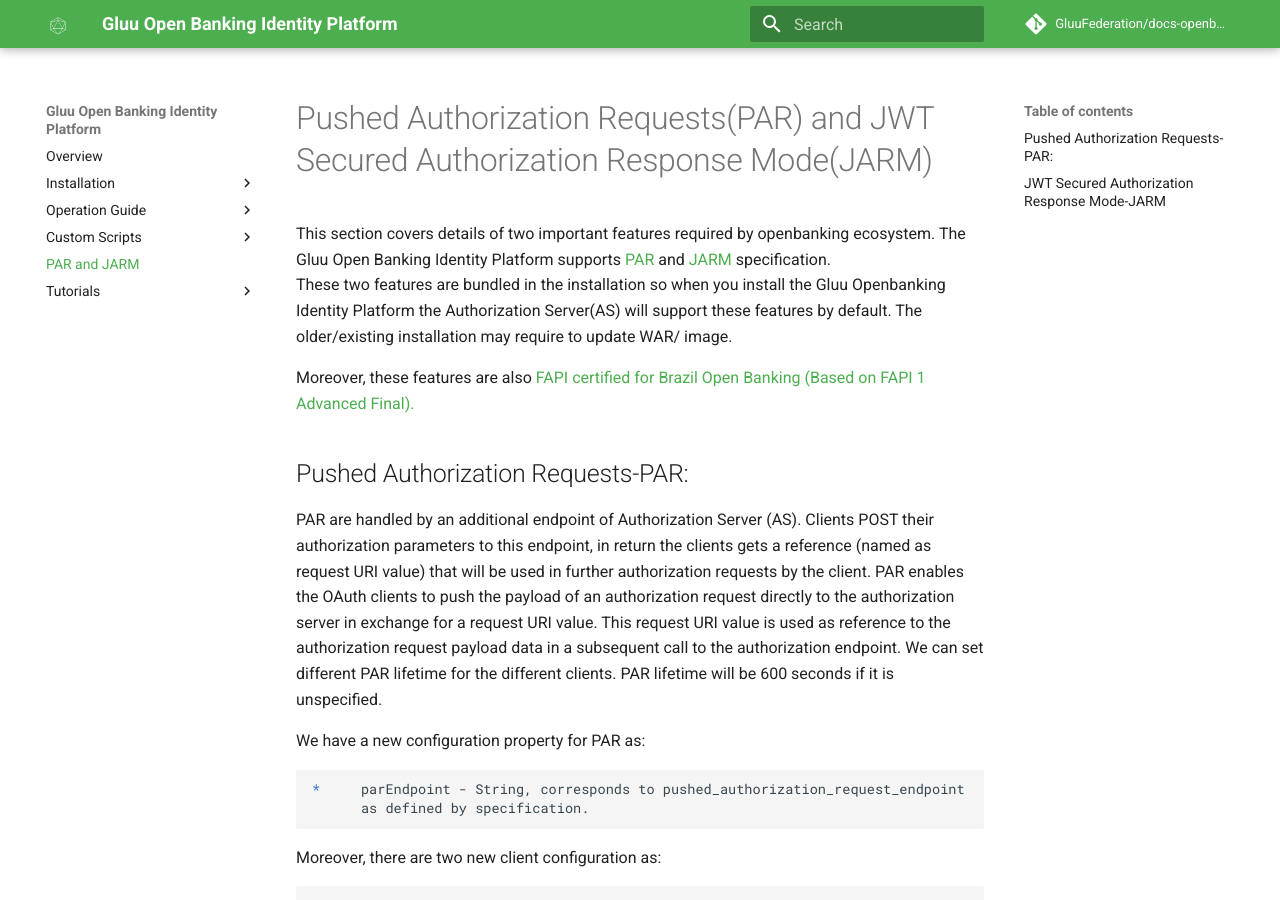
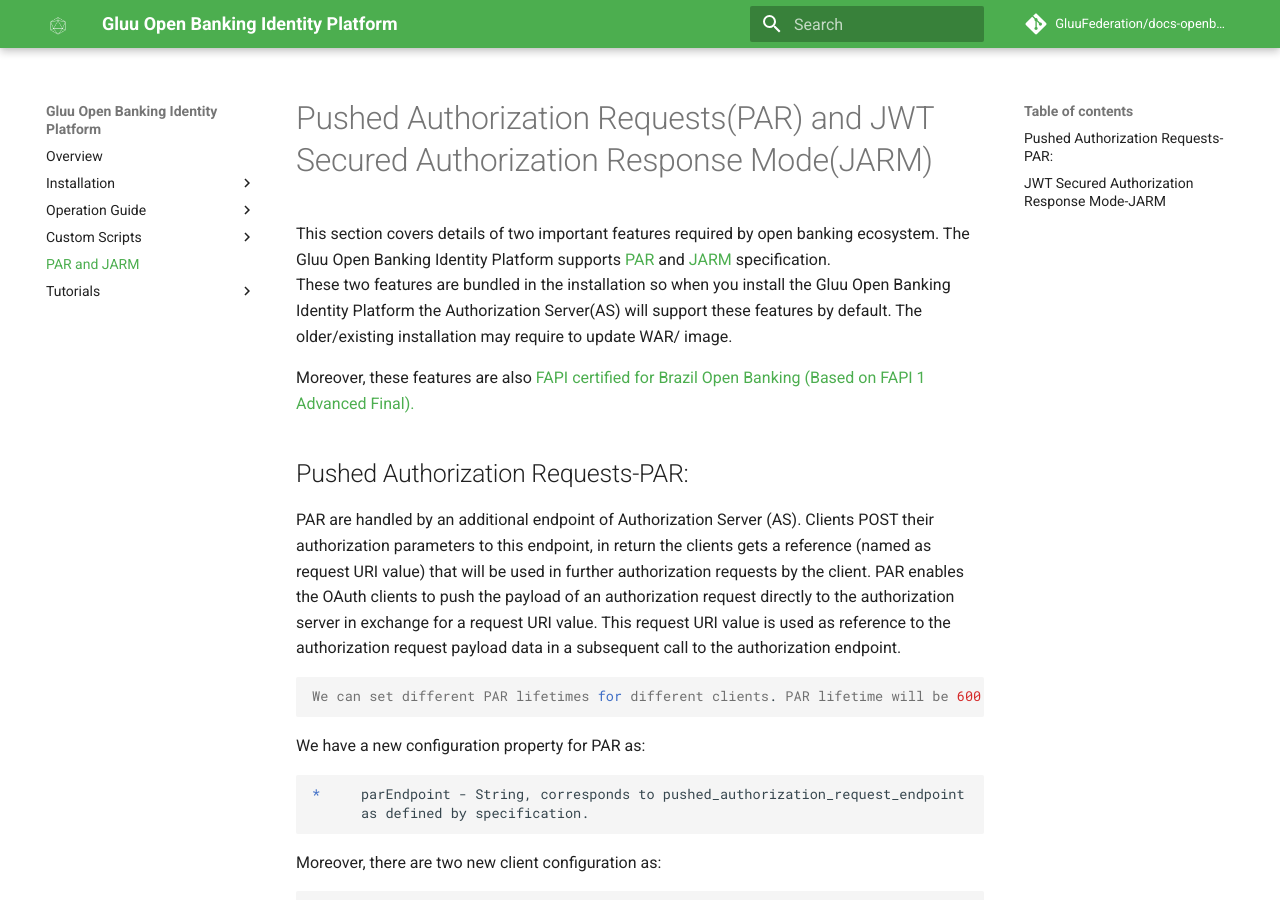
Before and after one commit to GluuFederation/docs-openbanking-prod, an MkDocs documentation site: the page built from docs/source/par-jarm.md, in a window 1280 px wide and 900 px high. Built offline with MkDocs 1.6.1 and Material for MkDocs 9.7.7, drawn with Linux system fonts in a browser that asks for light colours; comment, search, counter and statistics services are not loaded.

Commit message:
docs: minor editing

```diff
--- a/docs/source/par-jarm.md
+++ b/docs/source/par-jarm.md
@@ -1,7 +1,7 @@
 # Pushed Authorization Requests(PAR) and JWT Secured Authorization Response Mode(JARM)
-This section covers details of two important features required by openbanking ecosystem. The Gluu Open Banking Identity Platform
+This section covers details of two important features required by open banking ecosystem. The Gluu Open Banking Identity Platform
 supports [PAR](https://datatracker.ietf.org/doc/html/draft-ietf-oauth-par-07) and [JARM](https://openid.net/specs/openid-financial-api-jarm-ID1.html) specification.
-These two features are bundled in the installation so when you install the Gluu Openbanking Identity Platform the Authorization
+These two features are bundled in the installation so when you install the Gluu Open Banking Identity Platform the Authorization
 Server(AS) will support these features by default. The older/existing installation may require to update WAR/ image.
 
 Moreover, these features are also [FAPI certified for Brazil Open Banking (Based on FAPI 1 Advanced Final).](https://openid.net/certification/#FAPI_OPs)
@@ -12,7 +12,8 @@ in return the clients gets a reference (named as request URI value) that will be
 PAR enables the OAuth clients to push the payload of an authorization request directly to the authorization server in exchange for a
 request URI value. This request URI value is used as reference to the authorization request payload data in a subsequent call to the
 authorization endpoint.
-    We can set different PAR lifetime for the different clients. PAR lifetime will be 600 seconds if it is unspecified.
+
+    We can set different PAR lifetimes for different clients. PAR lifetime will be 600 seconds if it is unspecified.
 
 We have a new configuration property for PAR as:
 
```
